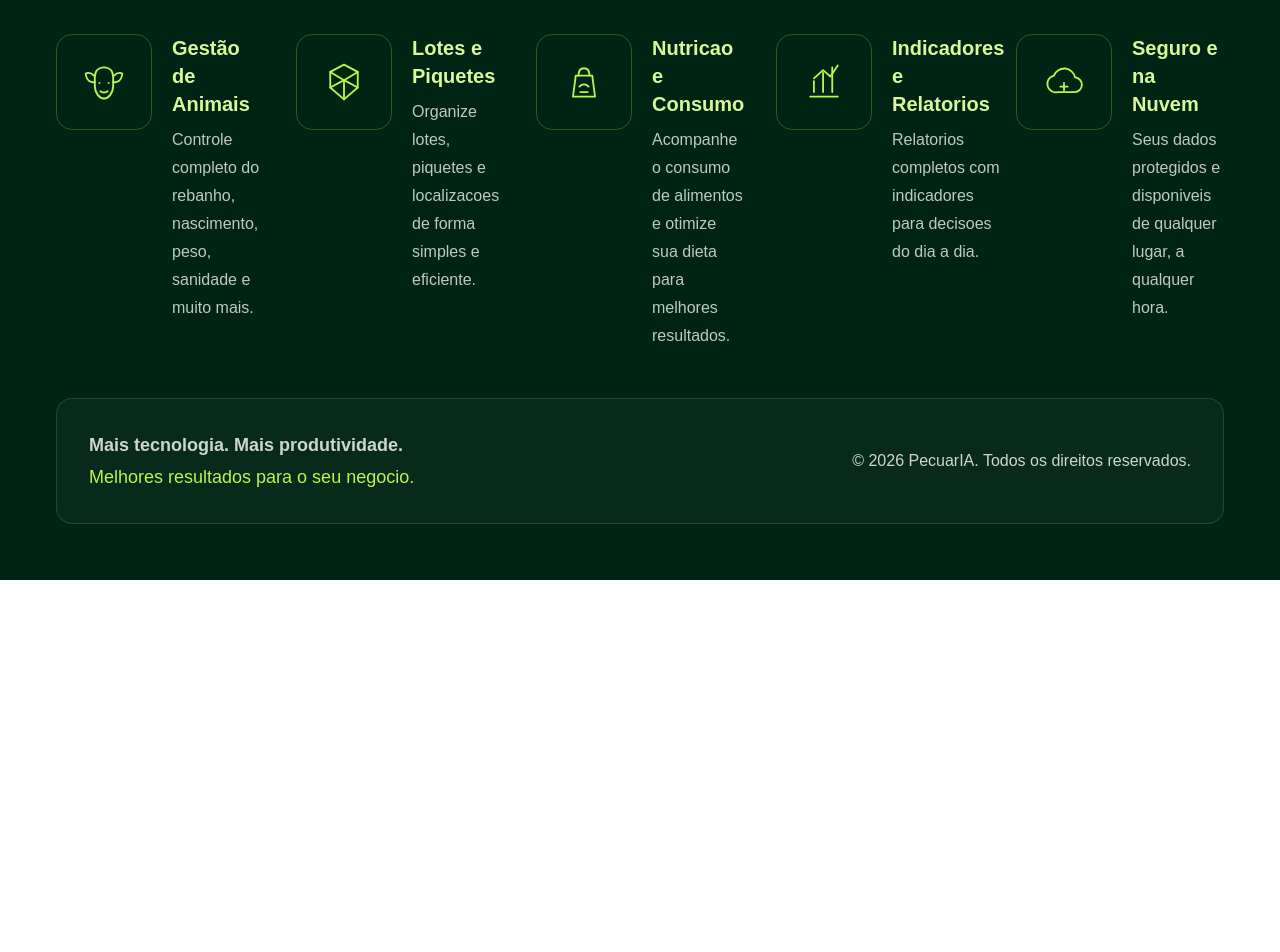
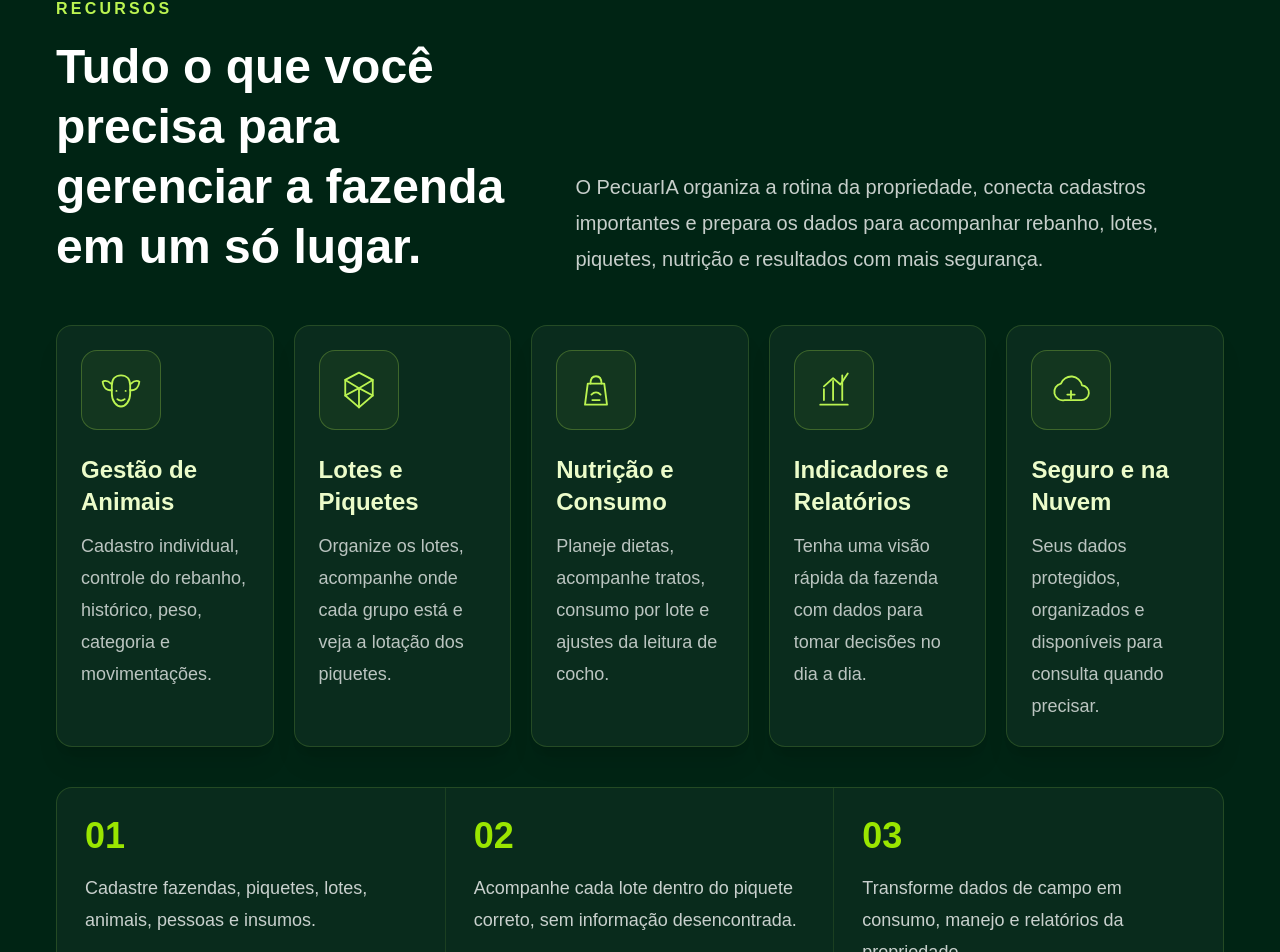
Before and after one commit to vetdrajuliana/consultoria-vet, a Next.js app: page /home in a window 1280 px wide. Shown: the part 916-1868 px from the top of the page. Before the commit the page ends 1496 px from the top, so only its background shows below. Built offline with nearby package versions, Linux system fonts and the light colour scheme.

Commit message:
Ajusta secao de recursos da home

```diff
--- a/app/home/page.tsx
+++ b/app/home/page.tsx
@@ -3,29 +3,35 @@ import Link from "next/link";
 const features = [
   {
     title: "Gestão de Animais",
-    description: "Controle completo do rebanho, nascimento, peso, sanidade e muito mais.",
+    description: "Cadastro individual, controle do rebanho, histórico, peso, categoria e movimentações.",
     icon: "cow",
   },
   {
     title: "Lotes e Piquetes",
-    description: "Organize lotes, piquetes e localizacoes de forma simples e eficiente.",
+    description: "Organize os lotes, acompanhe onde cada grupo está e veja a lotação dos piquetes.",
     icon: "grid",
   },
   {
-    title: "Nutricao e Consumo",
-    description: "Acompanhe o consumo de alimentos e otimize sua dieta para melhores resultados.",
+    title: "Nutrição e Consumo",
+    description: "Planeje dietas, acompanhe tratos, consumo por lote e ajustes da leitura de cocho.",
     icon: "feed",
   },
   {
-    title: "Indicadores e Relatorios",
-    description: "Relatorios completos com indicadores para decisoes do dia a dia.",
+    title: "Indicadores e Relatórios",
+    description: "Tenha uma visão rápida da fazenda com dados para tomar decisões no dia a dia.",
     icon: "chart",
   },
   {
     title: "Seguro e na Nuvem",
-    description: "Seus dados protegidos e disponiveis de qualquer lugar, a qualquer hora.",
+    description: "Seus dados protegidos, organizados e disponíveis para consulta quando precisar.",
     icon: "cloud",
   },
+];
+
+const resourceStats = [
+  ["01", "Cadastre fazendas, piquetes, lotes, animais, pessoas e insumos."],
+  ["02", "Acompanhe cada lote dentro do piquete correto, sem informação desencontrada."],
+  ["03", "Transforme dados de campo em consumo, manejo e relatórios da propriedade."],
 ];
 
 function FeatureIcon({ name }: { name: string }) {
@@ -254,23 +260,41 @@ export default function AppPecuariaHome() {
         </div>
       </section>
 
-      <section id="recursos" className="relative z-10 border-t border-lime-300/10 bg-[#002414] px-6 pb-14 md:px-14">
-        <div className="mx-auto max-w-[1780px]">
-          <h2 className="pt-6 text-center text-3xl font-semibold md:text-4xl">
-            Tudo o que voce precisa em um so lugar
-          </h2>
-          <div className="mx-auto mt-3 h-px w-12 bg-lime-400" />
+      <section id="recursos" className="relative z-10 border-t border-lime-300/10 bg-[#002414] px-6 py-20 md:px-14">
+        <div className="mx-auto max-w-[1680px]">
+          <div className="grid gap-10 lg:grid-cols-[0.85fr_1.15fr] lg:items-end">
+            <div>
+              <p className="text-base font-bold uppercase tracking-[0.2em] text-lime-300">Recursos</p>
+              <h2 className="mt-4 max-w-2xl text-4xl font-black leading-tight md:text-5xl">
+                Tudo o que você precisa para gerenciar a fazenda em um só lugar.
+              </h2>
+            </div>
+            <p className="max-w-3xl text-xl leading-9 text-white/78">
+              O PecuarIA organiza a rotina da propriedade, conecta cadastros importantes e prepara os dados
+              para acompanhar rebanho, lotes, piquetes, nutrição e resultados com mais segurança.
+            </p>
+          </div>
 
-          <div className="mt-10 grid gap-8 md:grid-cols-2 xl:grid-cols-5">
+          <div className="mt-12 grid gap-5 md:grid-cols-2 xl:grid-cols-5">
             {features.map((feature) => (
-              <div key={feature.title} className="flex gap-5">
-                <div className="grid h-24 w-24 shrink-0 place-items-center rounded-2xl border border-lime-300/25 text-lime-300">
+              <div
+                key={feature.title}
+                className="rounded-2xl border border-lime-300/15 bg-white/[0.04] p-6 shadow-xl shadow-black/10"
+              >
+                <div className="grid h-20 w-20 place-items-center rounded-2xl border border-lime-300/25 bg-lime-300/5 text-lime-300">
                   <FeatureIcon name={feature.icon} />
                 </div>
-                <div>
-                  <h3 className="text-xl font-bold text-lime-200">{feature.title}</h3>
-                  <p className="mt-2 text-base leading-7 text-white/75">{feature.description}</p>
-                </div>
+                <h3 className="mt-6 text-2xl font-bold text-lime-100">{feature.title}</h3>
+                <p className="mt-3 text-lg leading-8 text-white/72">{feature.description}</p>
+              </div>
+            ))}
+          </div>
+
+          <div className="mt-10 grid overflow-hidden rounded-2xl border border-lime-300/15 bg-white/[0.035] lg:grid-cols-3">
+            {resourceStats.map(([number, text]) => (
+              <div key={number} className="border-lime-300/10 p-7 lg:border-r last:lg:border-r-0">
+                <p className="text-4xl font-black text-lime-400">{number}</p>
+                <p className="mt-4 text-lg leading-8 text-white/78">{text}</p>
               </div>
             ))}
           </div>
@@ -278,7 +302,7 @@ export default function AppPecuariaHome() {
           <footer className="mt-12 flex flex-col gap-6 rounded-2xl border border-lime-300/15 bg-white/[0.03] p-8 text-lg text-white/80 md:flex-row md:items-center md:justify-between">
             <div>
               <p className="font-semibold">Mais tecnologia. Mais produtividade.</p>
-              <p className="mt-1 text-lime-300">Melhores resultados para o seu negocio.</p>
+              <p className="mt-1 text-lime-300">Melhores resultados para o seu negócio.</p>
             </div>
             <p className="text-base">© 2026 PecuarIA. Todos os direitos reservados.</p>
           </footer>
```
